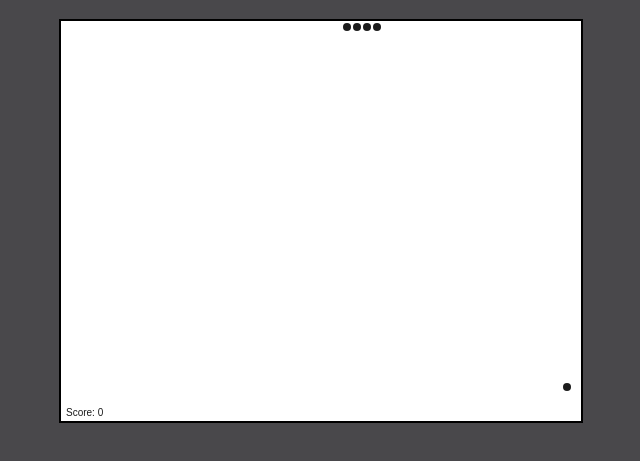
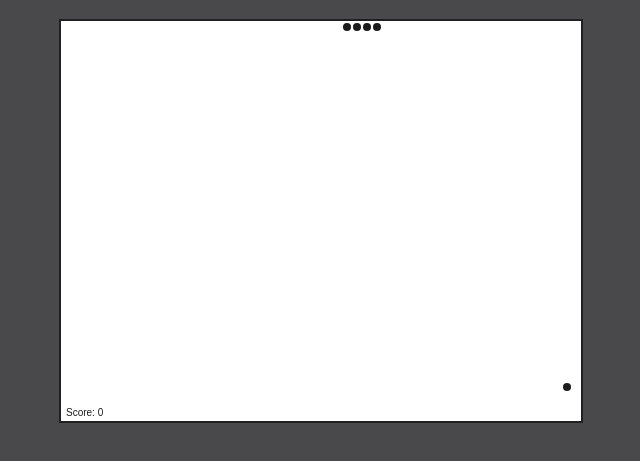
Before and after one commit to LucasAraujo-got/SnakeJS, a plain HTML site: page index.html in a window 1280 px wide. Shown: the part 61-522 px from the top of the page, without its empty margins (319-959 px from the left). Drawn offline with Linux system fonts and the light colour scheme.

Commit message:
Alterações Graficas

```diff
--- a/style.css
+++ b/style.css
@@ -4,5 +4,5 @@ body {
   font-family: helvetica;
 }
 canvas {
-  border: 2px solid rgb(0, 0, 0);
+  border: 2px solid rgb(32, 32, 32);
 }
```
